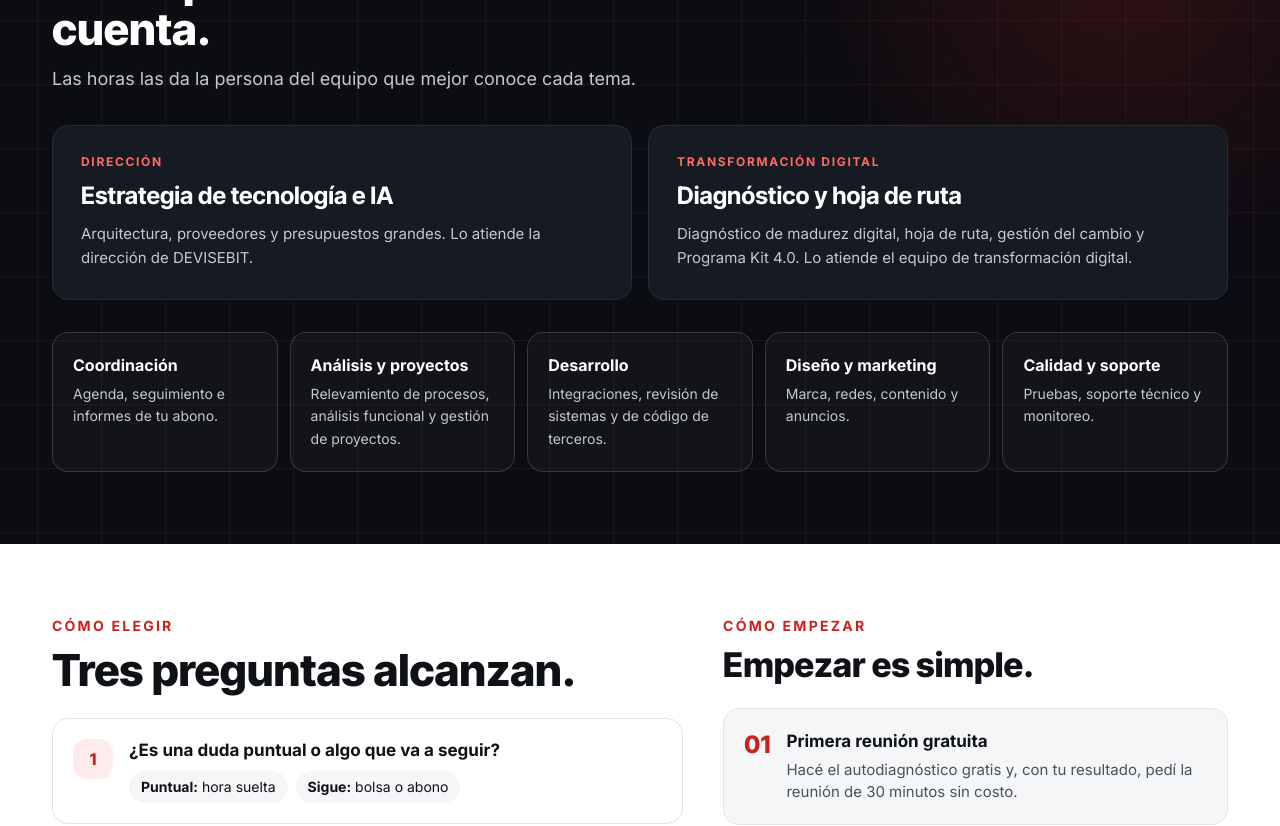
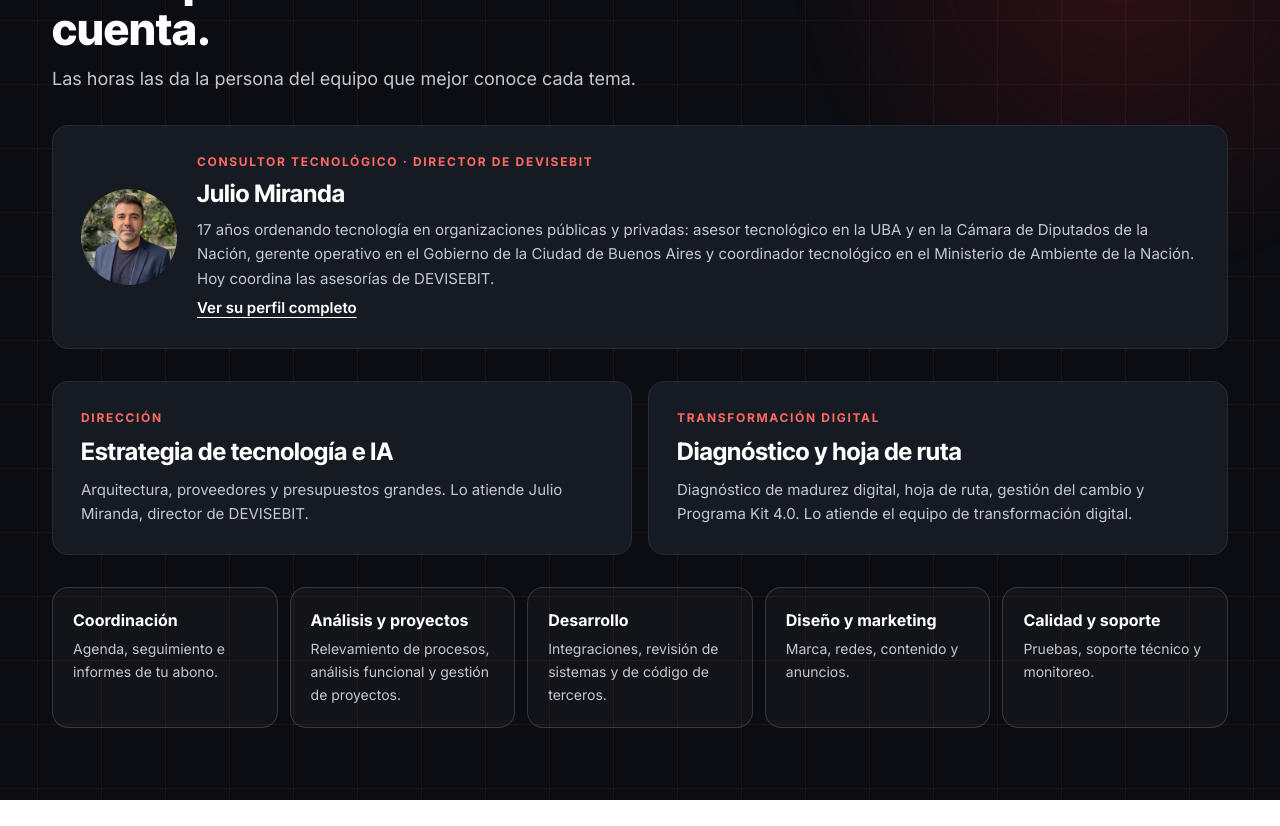
Before and after one commit to jammiranda/julio-miranda-web, a Next.js app: page /asesoria in a window 1280 px wide. Shown: the part 4820-5646 px from the top of the page. Built offline with nearby package versions, Linux system fonts and the light colour scheme.

Commit message:
Asesoría: bloque de Julio Miranda como consultor tecnológico en Quién te atiende
Co-Authored-By: Claude Opus 5.5 <noreply@anthropic.com>
Claude-Session: https://claude.ai/code/session_01JmMyMuZEFCWf6M5khehGWD

```diff
--- a/app/asesoria/page.tsx
+++ b/app/asesoria/page.tsx
@@ -12,7 +12,7 @@ import Redes from "@/components/redes"
 import { ASESORIA } from "@/lib/marca"
 
 const TITULO = "Asesoría y consultoría en tecnología e IA · DEVISEBIT"
-const DESCRIPCION = "Un equipo de tecnología e IA para tu organización, por horas o por mes: horas sueltas, bolsas, abonos con responsable único, plan anual y licencias."
+const DESCRIPCION = "Consultor tecnológico para pymes e instituciones: un equipo de tecnología e IA por horas o por mes, con horas sueltas, bolsas, abonos con responsable único, plan anual y licencias."
 const OG = { url: "/images/landings/og-asesoria.jpg", width: 1200, height: 630, alt: "Asesoría y consultoría en tecnología e IA · DEVISEBIT" }
 const base = pageMeta(TITULO, DESCRIPCION, "/asesoria")
 export const metadata: Metadata = {
@@ -54,7 +54,7 @@ const LICENCIAS = [
 ]
 
 const DIRECCION = [
-  { area: "Dirección", titulo: "Estrategia de tecnología e IA", d: "Arquitectura, proveedores y presupuestos grandes. Lo atiende la dirección de DEVISEBIT." },
+  { area: "Dirección", titulo: "Estrategia de tecnología e IA", d: "Arquitectura, proveedores y presupuestos grandes. Lo atiende Julio Miranda, director de DEVISEBIT." },
   { area: "Transformación digital", titulo: "Diagnóstico y hoja de ruta", d: "Diagnóstico de madurez digital, hoja de ruta, gestión del cambio y Programa Kit 4.0. Lo atiende el equipo de transformación digital." },
 ]
 const AREAS = [
@@ -238,6 +238,15 @@ export default function AsesoriaPage() {
               <h2 id="t-eq" className={h2}>Un responsable único coordina tu cuenta.</h2>
               <p className="m-0 text-lg leading-relaxed text-[#C3C8D1]">Las horas las da la persona del equipo que mejor conoce cada tema.</p>
             </div>
+            <article className="rounded-2xl border border-[#262C37] bg-[#161A22] p-6 md:p-7 flex flex-col sm:flex-row gap-5 sm:items-center">
+              <img src="/images/julio.jpg" alt="Julio Miranda" width={96} height={96} loading="lazy" className="w-24 h-24 rounded-full object-cover shrink-0" />
+              <div className="flex flex-col gap-1.5">
+                <p className="m-0 text-xs font-bold uppercase tracking-[0.14em] text-[#FF6A63]">Consultor tecnológico · Director de DEVISEBIT</p>
+                <h3 className="m-0 font-tight text-[24px] font-bold">Julio Miranda</h3>
+                <p className="m-0 text-[15px] leading-relaxed text-[#C3C8D1]">17 años ordenando tecnología en organizaciones públicas y privadas: asesor tecnológico en la UBA y en la Cámara de Diputados de la Nación, gerente operativo en el Gobierno de la Ciudad de Buenos Aires y coordinador tecnológico en el Ministerio de Ambiente de la Nación. Hoy coordina las asesorías de DEVISEBIT.</p>
+                <a href="https://julio.devisebit.com" target="_blank" rel="noopener" className="text-[15px] font-semibold text-white underline underline-offset-4 w-fit">Ver su perfil completo</a>
+              </div>
+            </article>
             <div className="grid md:grid-cols-2 gap-4">
               {DIRECCION.map((p) => (
                 <article key={p.area} className="rounded-2xl border border-[#262C37] bg-[#161A22] p-6 md:p-7 flex flex-col gap-2">
```
